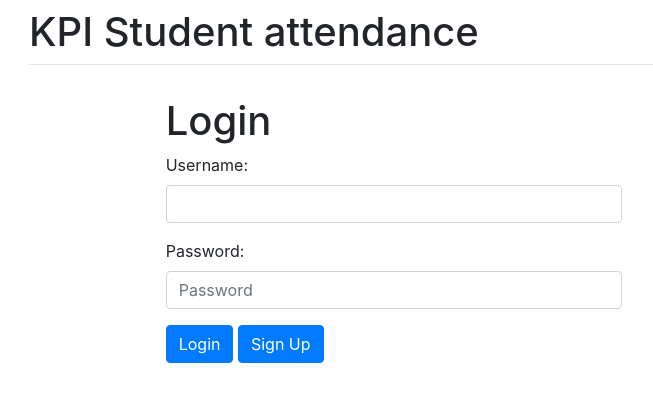
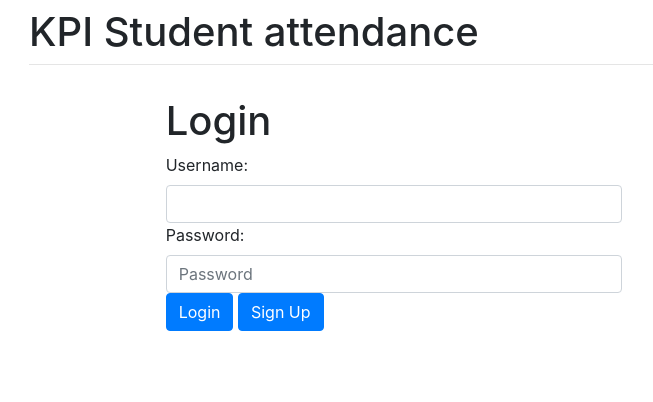
Before and after one commit to MishaVernik/StudentAttendance, a Django app: page /login/ in a window 1280 px wide. Shown: the top 402 px of the page, without its empty margins (246-899 px from the left). Run offline with Django 3.2, Linux system fonts and the light colour scheme; some libraries are stand-ins or nearby versions.

Commit message:
UI changes

```diff
--- a/Attendance/templates/login.html
+++ b/Attendance/templates/login.html
@@ -11,14 +11,14 @@
   <form method="post">
     {% csrf_token %}
     <input  class="btn btn-primary" type="hidden" name="next" value="{{ next }}" />
-     <div class="form-group">
+
     <label for="id_username">Username:</label>
     <input type="text" class="form-control" name="username" id="id_username">
-  </div>
-  <div class="form-group">
+
+
     <label for="id_password">Password:</label>
     <input type="password" class="form-control" id="id_password" name='password' placeholder="Password">
-  </div>
+
     <button class="btn btn-primary" type="submit">Login</button>
     <a  class="btn btn-primary" href="{% url 'signup' %}" role="button">Sign Up</a>
   </form>
```
